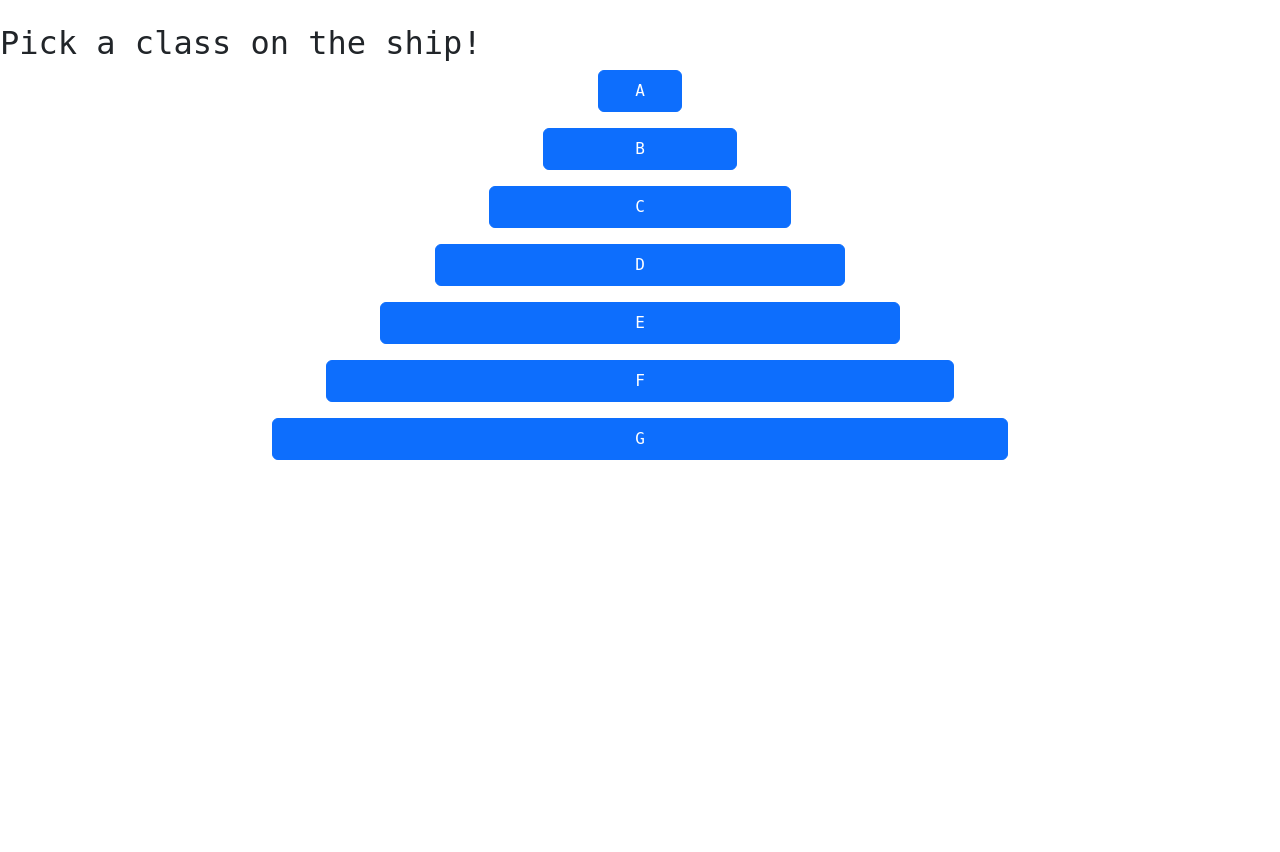
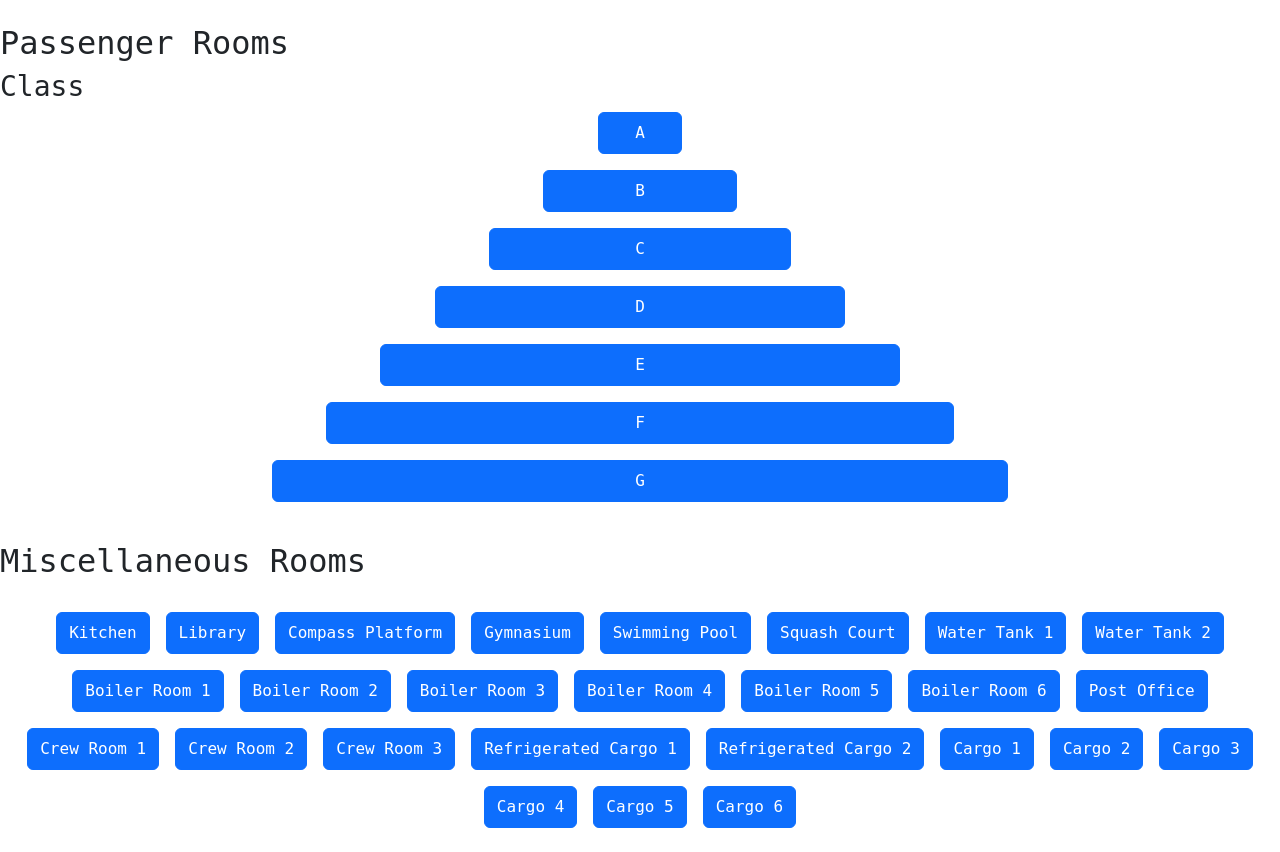
Before and after one commit to emily708/gusty-chickens, a Flask app: template app/templates/map.html in a window 1280 px wide. Before the commit the page ends 460 px from the top, so only its background shows below. Run offline with Flask 3, Linux system fonts and the light colour scheme; the template is opened without the code that fills it, so the values that code supplies are empty; the visitor is signed in with stand-in values (Sample User, id 1); some web fonts are replaced.

Commit message:
add other rooms

```diff
--- a/app/templates/map.html
+++ b/app/templates/map.html
@@ -3,7 +3,8 @@
 
 {% block content %}
 <br>
-<h2>Pick a class on the ship!</h2>
+<h2>Passenger Rooms</h2>
+<h3>Class</h3>
   {% for i in "ABCDEFG" %}
   <div class='row justify-content-center'>
   <div class="col-{{ loop.index }}">
@@ -15,6 +16,87 @@
     </div>
     {% endfor %}
 <br>
+<h2>Miscellaneous Rooms</h2>
+<div class='row justify-content-center g-3 p-4'>
+  <div class="col-auto">
+    <button type="button" class="btn btn-primary py-2" data-bs-toggle="popover" role="button" data-bs-placement="bottom" data-bs-trigger="focus" data-bs-title="Entry Limit" data-bs-content="0 / 5">Kitchen</button>
+  </div>
+  <div class="col-auto">
+    <button type="button" class="btn btn-primary py-2">Library</button>
+  </div>
+  <div class="col-auto">
+    <button type="button" class="btn btn-primary py-2">Compass Platform</button>
+  </div>
+  <div class="col-auto">
+    <button type="button" class="btn btn-primary py-2" data-bs-toggle="popover" role="button" data-bs-placement="bottom" data-bs-trigger="focus" data-bs-title="Entry Limit" data-bs-content="0 / 1">Gymnasium</button>
+  </div>
+  <div class="col-auto">
+    <button type="button" class="btn btn-primary py-2" data-bs-toggle="popover" role="button" data-bs-placement="bottom" data-bs-trigger="focus" data-bs-title="Entry Limit" data-bs-content="0 / 1">Swimming Pool</button>
+  </div>
+  <div class="col-auto">
+    <button type="button" class="btn btn-primary py-2" data-bs-toggle="popover" role="button" data-bs-placement="bottom" data-bs-trigger="focus" data-bs-title="Entry Limit" data-bs-content="0 / 1">Squash Court</button>
+  </div>
+  <div class="col-auto">
+    <button type="button" class="btn btn-primary py-2">Water Tank 1</button>
+  </div>
+  <div class="col-auto">
+    <button type="button" class="btn btn-primary py-2">Water Tank 2</button>
+  </div>
+  <div class="col-auto">
+    <button type="button" class="btn btn-primary py-2">Boiler Room 1</button>
+  </div>
+  <div class="col-auto">
+    <button type="button" class="btn btn-primary py-2">Boiler Room 2</button>
+  </div>
+  <div class="col-auto">
+    <button type="button" class="btn btn-primary py-2">Boiler Room 3</button>
+  </div>
+  <div class="col-auto">
+    <button type="button" class="btn btn-primary py-2">Boiler Room 4</button>
+  </div>
+  <div class="col-auto">
+    <button type="button" class="btn btn-primary py-2">Boiler Room 5</button>
+  </div>
+  <div class="col-auto">
+    <button type="button" class="btn btn-primary py-2">Boiler Room 6</button>
+  </div>
+  <div class="col-auto">
+    <button type="button" class="btn btn-primary py-2">Post Office</button>
+  </div>
+  <div class="col-auto">
+    <button type="button" class="btn btn-primary py-2">Crew Room 1</button>
+  </div>
+  <div class="col-auto">
+    <button type="button" class="btn btn-primary py-2">Crew Room 2</button>
+  </div>
+  <div class="col-auto">
+    <button type="button" class="btn btn-primary py-2">Crew Room 3</button>
+  </div>
+  <div class="col-auto">
+    <button type="button" class="btn btn-primary py-2">Refrigerated Cargo 1</button>
+  </div>
+  <div class="col-auto">
+    <button type="button" class="btn btn-primary py-2">Refrigerated Cargo 2</button>
+  </div>
+  <div class="col-auto">
+    <button type="button" class="btn btn-primary py-2">Cargo 1</button>
+  </div>
+  <div class="col-auto">
+    <button type="button" class="btn btn-primary py-2">Cargo 2</button>
+  </div>
+  <div class="col-auto">
+    <button type="button" class="btn btn-primary py-2">Cargo 3</button>
+  </div>
+  <div class="col-auto">
+    <button type="button" class="btn btn-primary py-2">Cargo 4</button>
+  </div>
+  <div class="col-auto">
+    <button type="button" class="btn btn-primary py-2">Cargo 5</button>
+  </div>
+  <div class="col-auto">
+    <button type="button" class="btn btn-primary py-2">Cargo 6</button>
+  </div>
+</div>
 {% endblock %}
 
 {% block js %}
```
